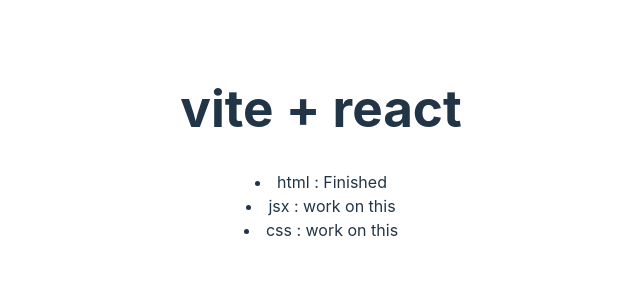
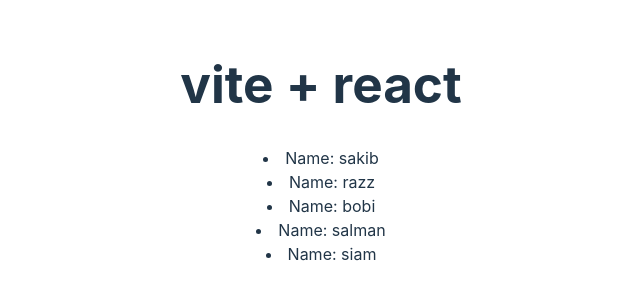
Before and after one commit to Idba1/explore-react-core-concept, a React (Vite) app: page / in a window 1280 px wide. Shown: the part 256-556 px from the top of the page, without its empty margins (319-959 px from the left). Built offline with nearby package versions, Linux system fonts and the light colour scheme.

Commit message:
Actor name show dinamic

```diff
--- /dev/null
+++ b/src/Actor.jsx
@@ -0,0 +1,11 @@
+// export default function Actor({actor}){
+//     return <li>Name  : {actor}</li>
+// }
+
+// export default function Actor({name}){
+//     return <li>Name: {name}</li>
+// }
+
+export default function Actor({name}){
+    return <li>Name: {name}</li>
+}
--- a/src/App.jsx
+++ b/src/App.jsx
@@ -3,16 +3,29 @@
 import viteLogo from '/vite.svg'
 import './App.css'
 import Todo from './Todo'
+import Actor from './Actor'
 
 function App() {
   const [count, setCount] = useState(0)
 
+  const actors = ['sakib', 'razz', 'bobi', 'salman', 'siam'];
+    // return (
+    //     <li>Name : {name}</li>
+    // )
+
   return (
     <>
       <h1>vite + react</h1>
-      <Todo task='html : ' isDone={true}></Todo>
+      {/* <Actor actor={"Razz"}></Actor> */}
+      {
+        actors.map(actor => <Actor name={actor}></Actor>)
+      }
+      {/* <Actor name={"Bappa Raz"}></Actor> */}
+
+      {/* <Todo task='html : ' isDone={true}></Todo>
       <Todo task='jsx : ' isDone={false}></Todo>
-      <Todo task='css : '></Todo>
+      <Todo task='css : '></Todo> */}
+
       {/* <Student></Student>
       <Student2></Student2>
       <Student3 grad="7" score = "2.83"></Student3>
```
